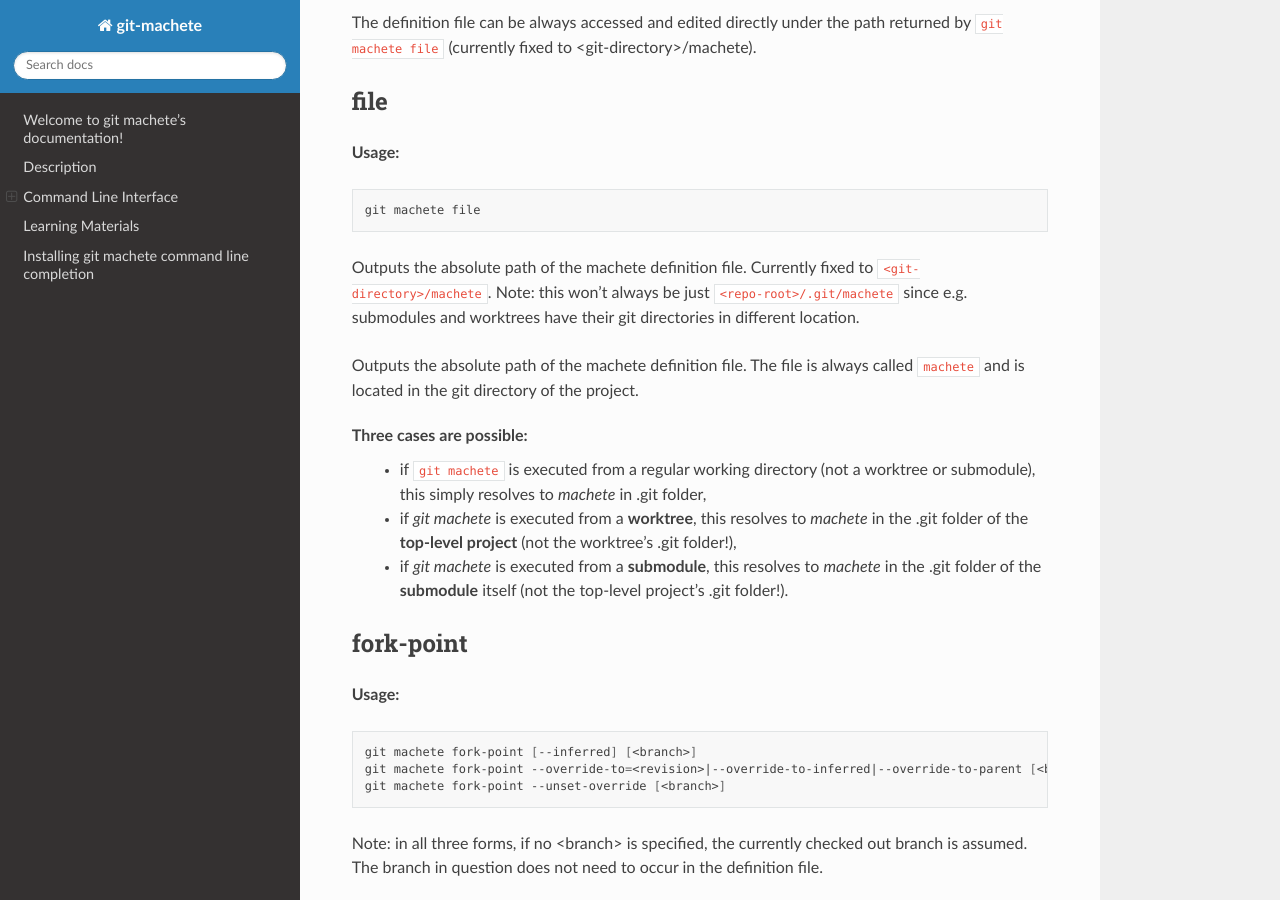
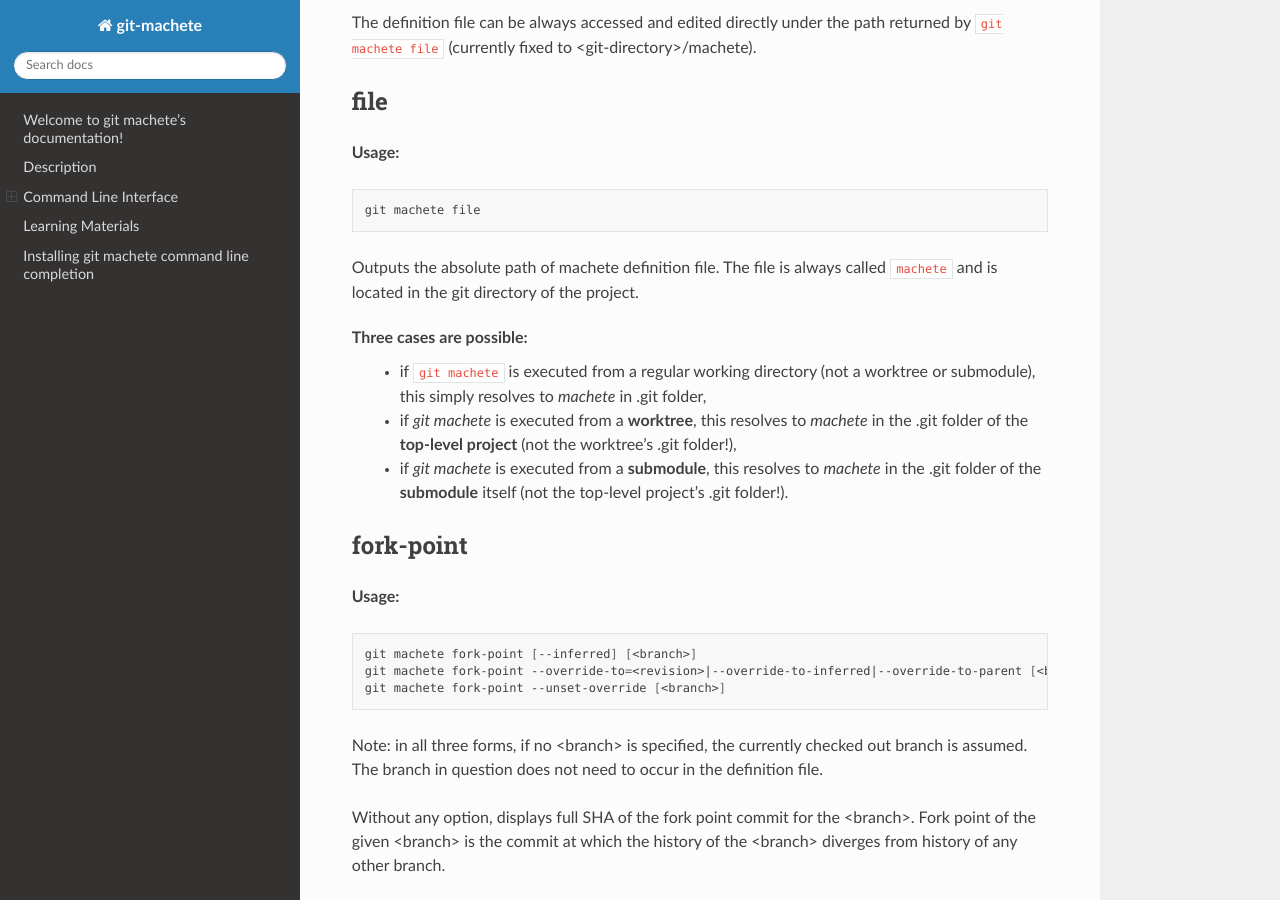
Before and after one commit to VirtusLab/git-machete, a Sphinx documentation site: the page built from docs/source/index.rst, in a window 1280 px wide and 900 px high, scrolled down 7695 px. Built offline with Sphinx 7.4.7 and the Read the Docs theme 2.0.0, drawn with Linux system fonts in a browser that asks for light colours.

Commit message:
Make sure that machete file for worktrees is sought for in the top-level git dir - 1st round of fixes

```diff
--- a/docs/source/cli_help/file.rst
+++ b/docs/source/cli_help/file.rst
@@ -8,10 +8,7 @@
 
     git machete file
 
-Outputs the absolute path of the machete definition file. Currently fixed to ``<git-directory>/machete``.
-Note: this won't always be just ``<repo-root>/.git/machete`` since e.g. submodules and worktrees have their git directories in different location.
-
-Outputs the absolute path of the machete definition file.
+Outputs the absolute path of machete definition file.
 The file is always called ``machete`` and is located in the git directory of the project.
 
 Three cases are possible:
```
Also changed, not shown: 1 other file.
